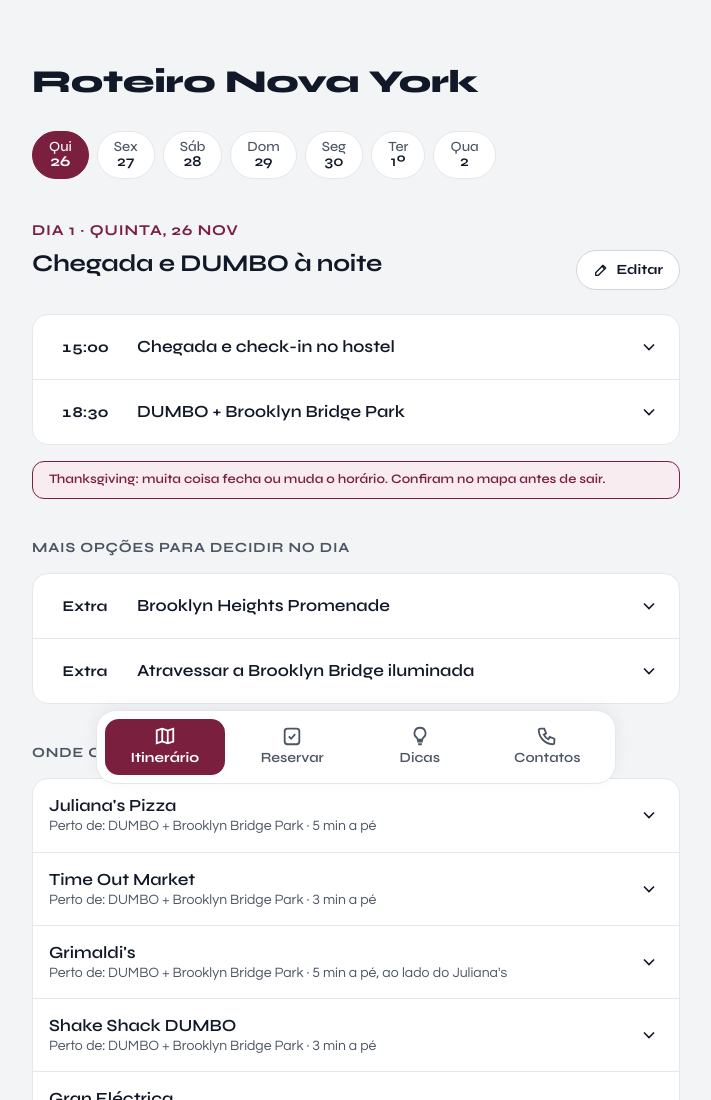
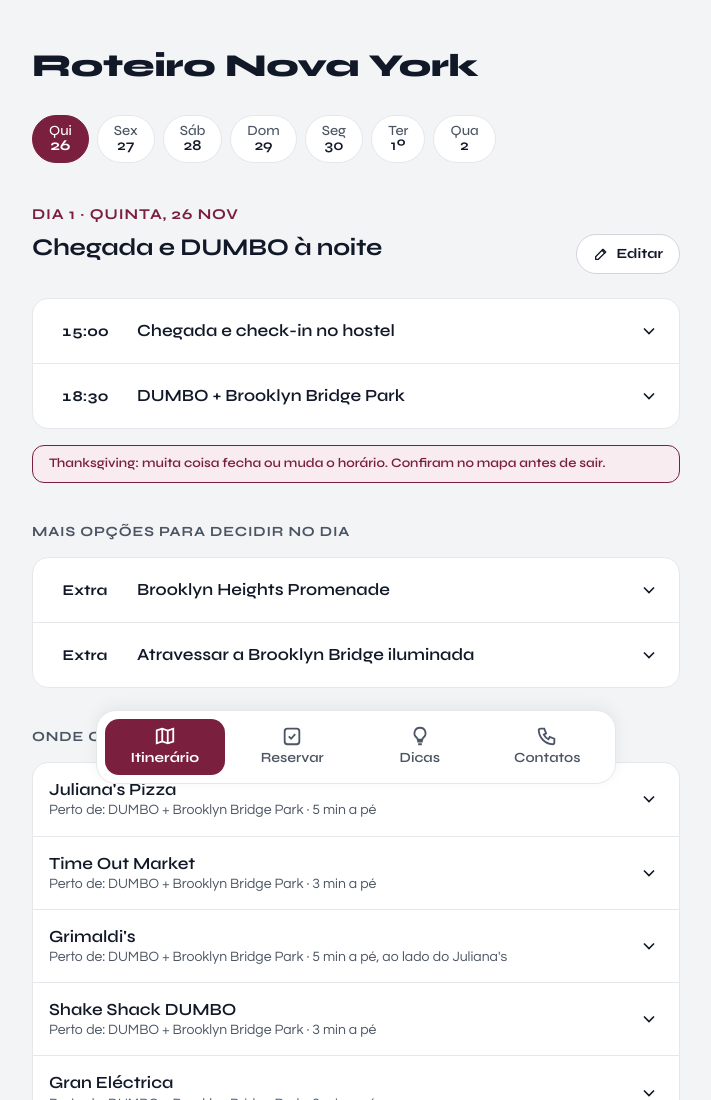
Before and after one commit to FernandaNardinn/roteiro-nova-york, a plain HTML site: page index.html in a window 1280 px wide. Shown: the top 1100 px of the page, without its empty margins (284-995 px from the left). Drawn offline with Linux system fonts and the light colour scheme.

Commit message:
Topo com 48px de espaço
Co-Authored-By: Claude Opus 5.5 <noreply@anthropic.com>
Claude-Session: https://claude.ai/code/session_01Cg8F3ybva4AZjRd27JXgAA

```diff
--- a/index.html
+++ b/index.html
@@ -324,7 +324,7 @@ details.row>summary .t{width:100%;box-sizing:border-box;padding:0 8px;white-spac
 .daynote{margin-top:16px}
 
 /* Mais respiro no topo e ao redor do título */
-header.wrap{padding-top:calc(64px + env(safe-area-inset-top));padding-bottom:24px}
+header.wrap{padding-top:calc(48px + env(safe-area-inset-top));padding-bottom:24px}
 
 /* Só centraliza o número embaixo do nome do dia; espaçamentos iguais */
 .tab{text-align:center}
```
